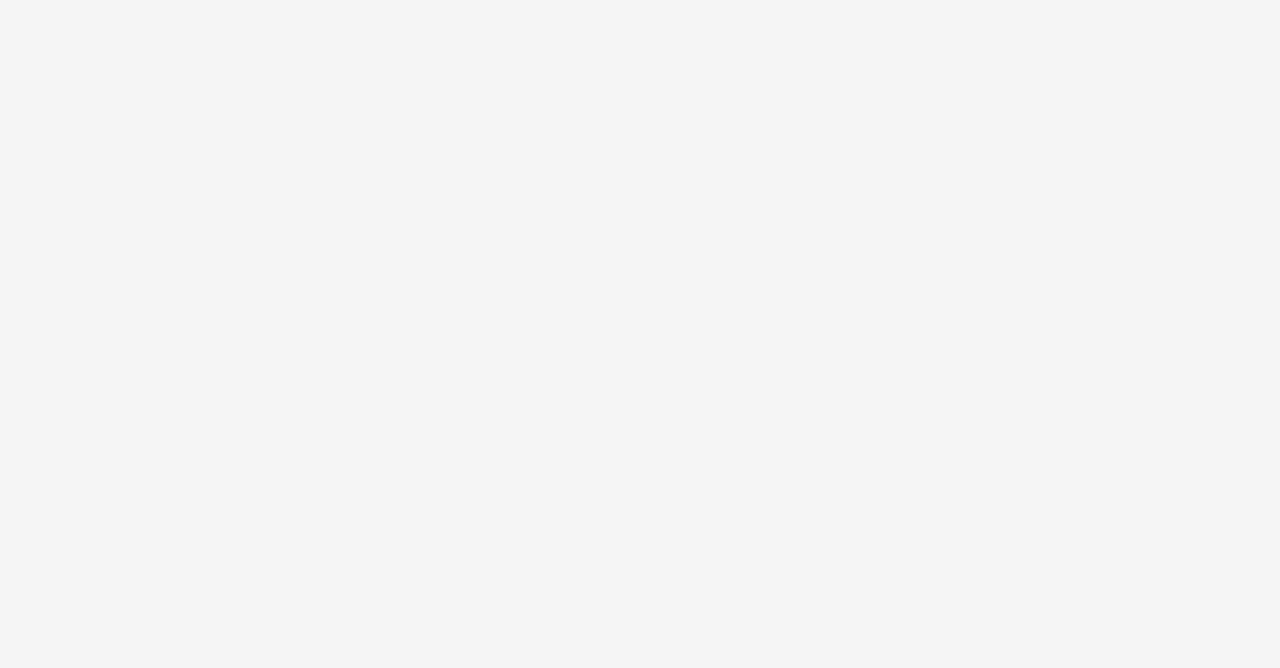
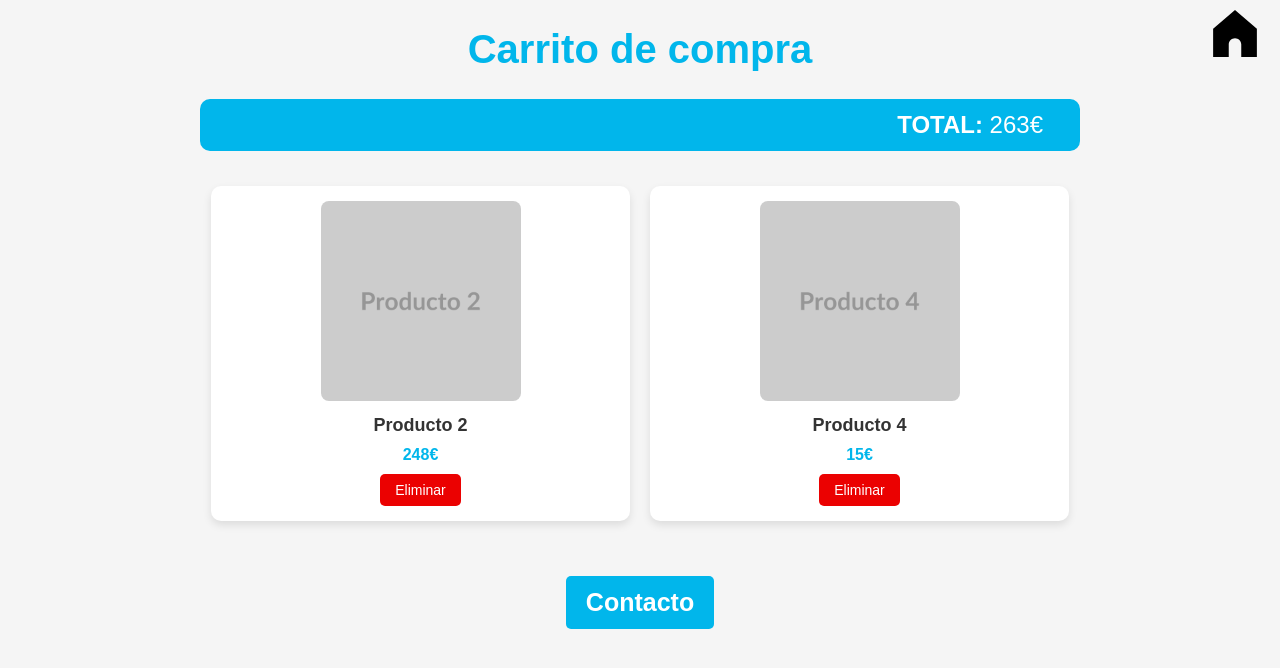
Before and after one commit to agilgarcia2/G1-TiendaOnline, a plain HTML site: page carrito.html in a window 1280 px wide. Drawn offline with Linux system fonts and the light colour scheme.

Commit message:
Crear carrito.html y dar estilo

```diff
--- a/carrito.html
+++ b/carrito.html
@@ -7,6 +7,31 @@
     <title>Carrito - Tienda de Tecnología</title>
 </head>
 <body>
-
+    <div class="cabecera">
+        <h1>Carrito de compra</h1>
+    </div>
+    <div class="home">
+        <a href="index.html"><img src="images/home.svg" ></a>
+    </div>
+    <div class="total">
+        TOTAL: <span class="total-compra">263€</span>
+    </div>
+    <div class="catalogo">
+        <div class="productos-carrito">
+            <div class="producto">
+                <div class="producto-img"><img src="images/producto-2.png" alt="Producto 2"></div>
+                <div class="producto-name">Producto 2</div>
+                <div class="producto-price">248€</div>
+                <a href="carrito.html" class="btn-eliminar">Eliminar</a>
+            </div>
+            <div class="producto">
+                <div class="producto-img"><img src="images/producto-4.png" alt="Producto 4"></div>
+                <div class="producto-name">Producto 4</div>
+                <div class="producto-price">15€</div>
+                <a href="carrito.html" class="btn-eliminar">Eliminar</a>
+            </div>
+        </div>
+        <a href="contacto.html" class="btn-contacto">Contacto</a>
+    </div>
 </body>
 </html>
--- a/styles.css
+++ b/styles.css
@@ -4,11 +4,24 @@ body {
     background-color: #f5f5f5;
 }
 
+.catalogo {
+    margin: 50px auto;
+    width: 70%;
+    text-align: center;
+}
+
 .catalogo-productos {
     display: grid;
     grid-template-columns: auto auto auto;
     gap: 20px;
-    padding: 20px;
+    padding: 5px;
+}
+
+.productos-carrito {
+    display: grid;
+    grid-template-columns: auto auto;
+    gap: 20px;
+    padding: 5px;
 }
 
 .producto {
@@ -35,15 +48,15 @@ body {
 
 .producto-price {
     font-size: 16px;
-    color: #007bff;
+    color: #01b6eb;
     font-weight: bold;
     margin-bottom: 10px;
 }
 
-.btn-comprar {
+.btn-comprar, .btn-contacto {
     display: inline-block;
     padding: 8px 15px;
-    background-color: #007bff;
+    background-color: #01b6eb;
     color: #fff;
     text-decoration: none;
     border-radius: 5px;
@@ -53,3 +66,79 @@ body {
 .btn-comprar:hover {
     background-color: #0056b3;
 }
+
+.btn-eliminar {
+    display: inline-block;
+    padding: 8px 15px;
+    background-color: #eb0101;
+    color: #fff;
+    text-decoration: none;
+    border-radius: 5px;
+    font-size: 14px;
+}
+
+.btn-eliminar:hover {
+    background-color: #b60000;
+}
+
+.btn-contacto {
+    margin-top: 50px;
+    font-size: 25px;
+    font-weight: bold;
+    padding: 12px 20px;
+}
+
+h1 {
+    font-size: 250%;
+}
+
+h2 {
+    font-size: 200%;
+}
+
+h1, h2 {
+    color: #01b6eb;
+}
+
+h1, p {
+    text-align: center;
+}
+
+div.carrito, div.home{
+    position: fixed;
+    top: 0px;
+    right: 10px;
+}
+
+div.img {
+    width: 30%;
+    overflow: hidden;
+    margin: auto;
+    border-radius: 20px;
+}
+
+div.img img {
+    width: 100%;
+}
+
+div.carrito img, div.home img {
+    margin: 10px;
+    width: 50px;
+}
+
+div.total {
+    width: 65%;
+    margin: auto;
+    margin-bottom: -20px;
+    padding: 1% 3%;
+    border-radius: 10px;
+    text-align: right;
+    font-size: 150%;
+    font-weight: bold;
+    color: white;
+    background-color: #01b6eb;
+}
+
+span.total-compra {
+    font-weight: 300;
+}
```
Also changed, not shown: index.html (+4 -20 lines), images/home.svg (added), images/shopping-cart.svg (added).
